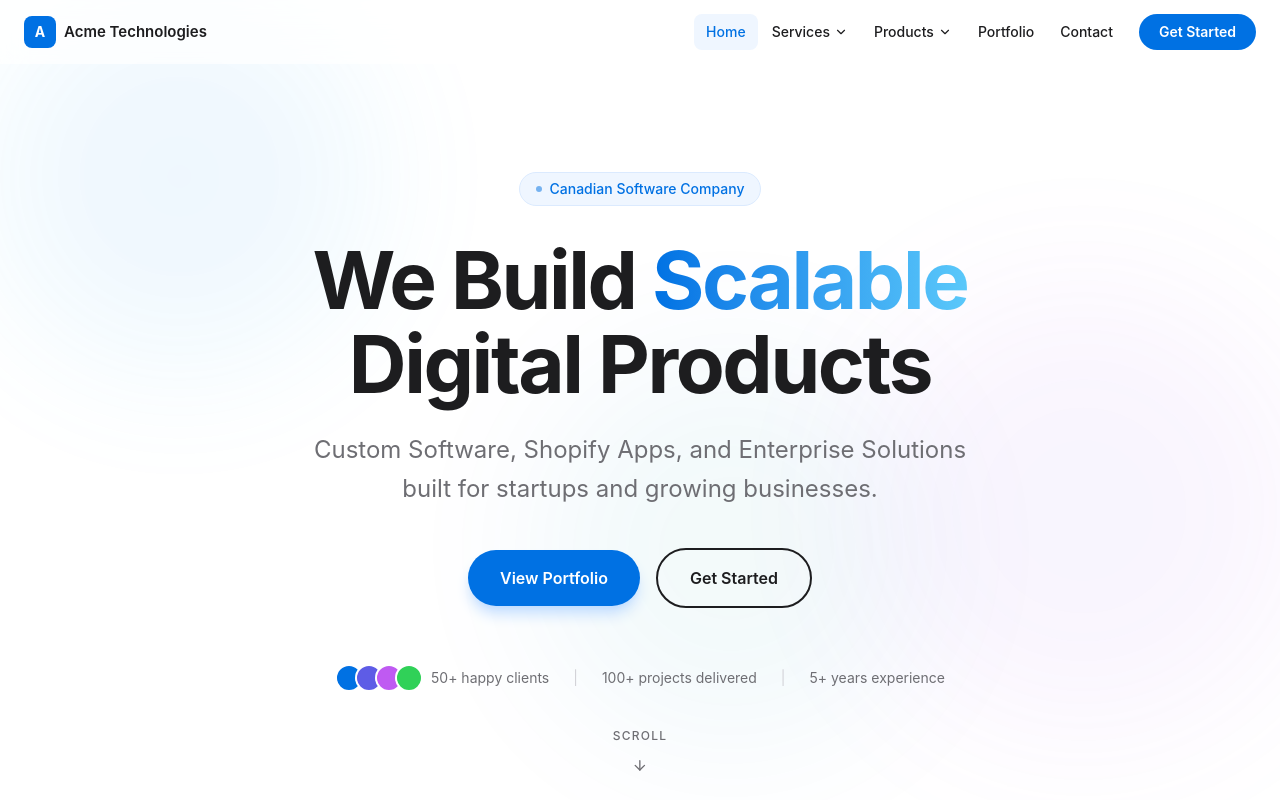
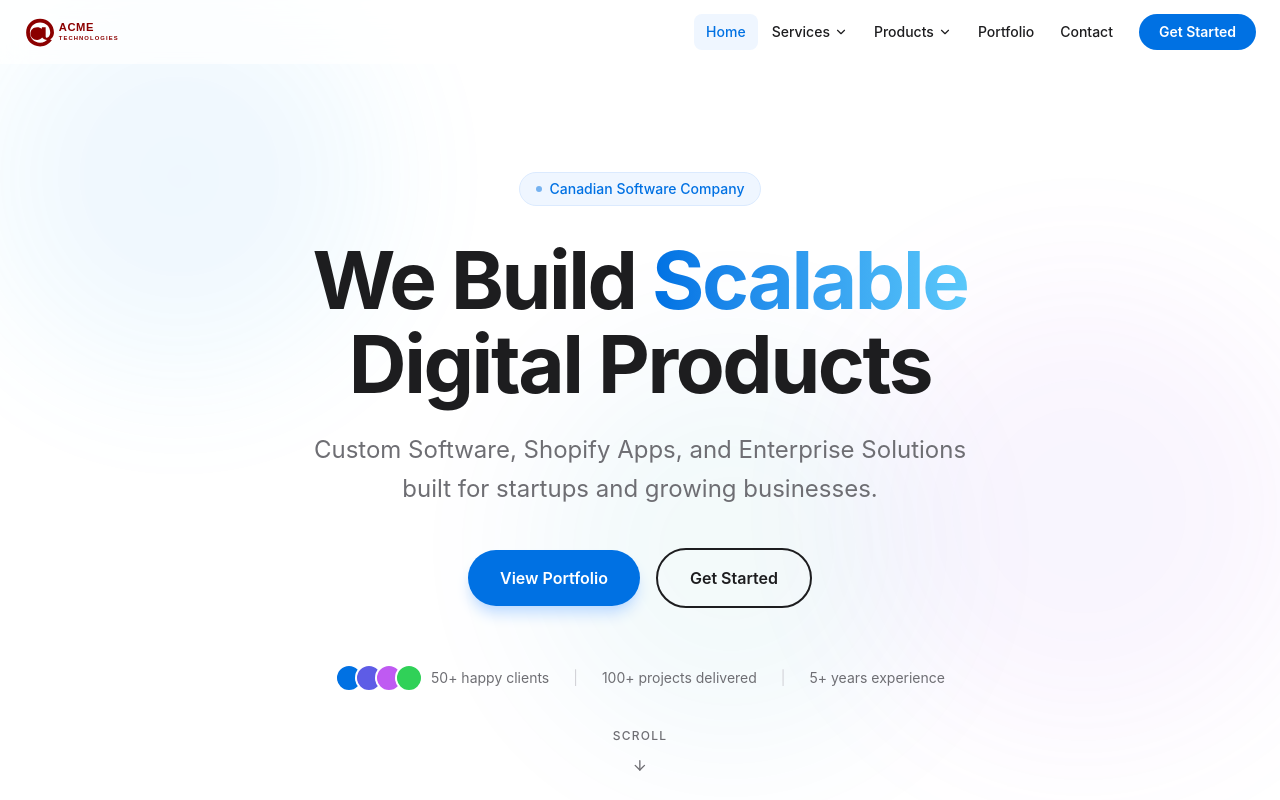
Before and after one commit to BharatB2C/acmetech, a Next.js app: page / in a window 1280 px wide. Shown: the top 800 px of the page. Built offline with nearby package versions, Linux system fonts and the light colour scheme.

Commit message:
Update logo to ACME Technologies branding in public folder

```diff
--- a/components/layout/Footer.tsx
+++ b/components/layout/Footer.tsx
@@ -28,11 +28,8 @@ export default function Footer() {
         <div className="grid grid-cols-1 md:grid-cols-2 lg:grid-cols-5 gap-10 pb-12 border-b border-white/10">
           {/* Brand */}
           <div className="lg:col-span-2">
-            <div className="flex items-center gap-2 mb-4">
-              <div className="w-8 h-8 rounded-lg bg-[#0071e3] flex items-center justify-center">
-                <span className="text-white text-sm font-bold">A</span>
-              </div>
-              <span className="font-semibold text-white">Acme Technologies</span>
+            <div className="flex items-center mb-4">
+              <img src="/logo.svg" alt="Acme Technologies" className="h-8 w-auto brightness-0 invert" />
             </div>
             <p className="text-gray-400 text-sm leading-relaxed max-w-xs">
               Building scalable digital products for startups and growing businesses across Canada and beyond.
--- a/components/layout/Navbar.tsx
+++ b/components/layout/Navbar.tsx
@@ -123,13 +123,8 @@ export default function Navbar() {
       >
         <nav className="max-w-7xl mx-auto px-6 flex items-center justify-between h-16">
           {/* Logo */}
-          <Link href="/" className="flex items-center gap-2 shrink-0 cursor-pointer" onClick={closeAll}>
-            <div className="w-8 h-8 rounded-lg bg-[#0071e3] flex items-center justify-center">
-              <span className="text-white text-sm font-bold">A</span>
-            </div>
-            <span className="text-[#1d1d1f] font-semibold text-[15px] hidden sm:block">
-              Acme Technologies
-            </span>
+          <Link href="/" className="flex items-center shrink-0 cursor-pointer" onClick={closeAll}>
+            <img src="/logo.svg" alt="Acme Technologies" className="h-8 w-auto" />
           </Link>
 
           {/* Desktop nav */}
```
Also changed, not shown: public/logo.svg (added).
